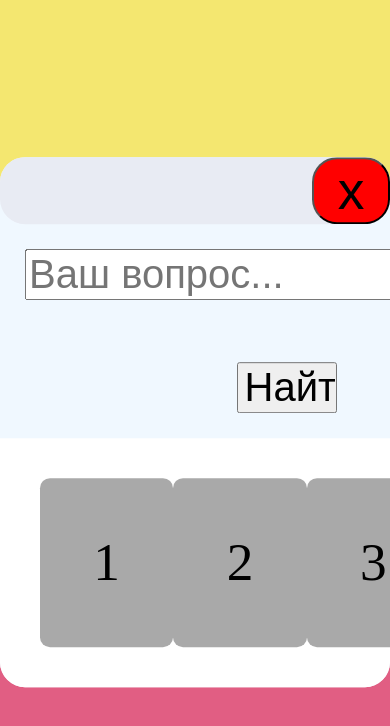
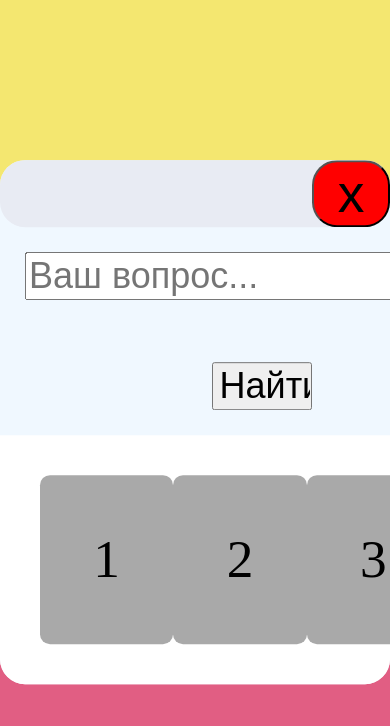
Before and after one commit to sherlok6/sherlok6.github.io, a plain HTML site: page index.html in a window 390 px wide. Both pictures are taken after a click on the button "Браузер". Drawn offline with Linux system fonts and the light colour scheme.

Commit message:
Update style.css

```diff
--- a/style.css
+++ b/style.css
@@ -96,7 +96,7 @@
     }
 
     input {
-        font-size: 30pt;
+        font-size: 27pt;
     }
 
     .show{
```
